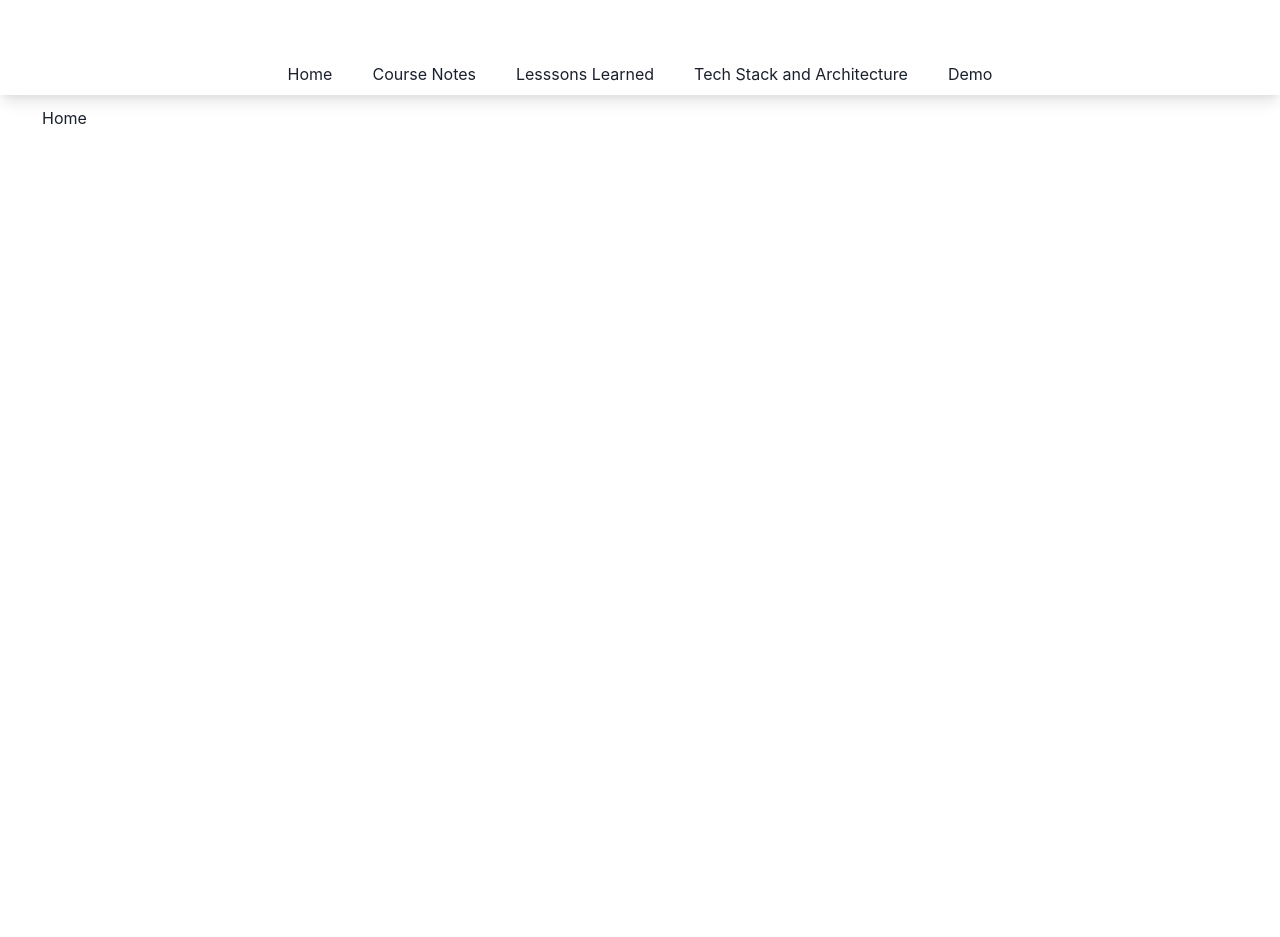
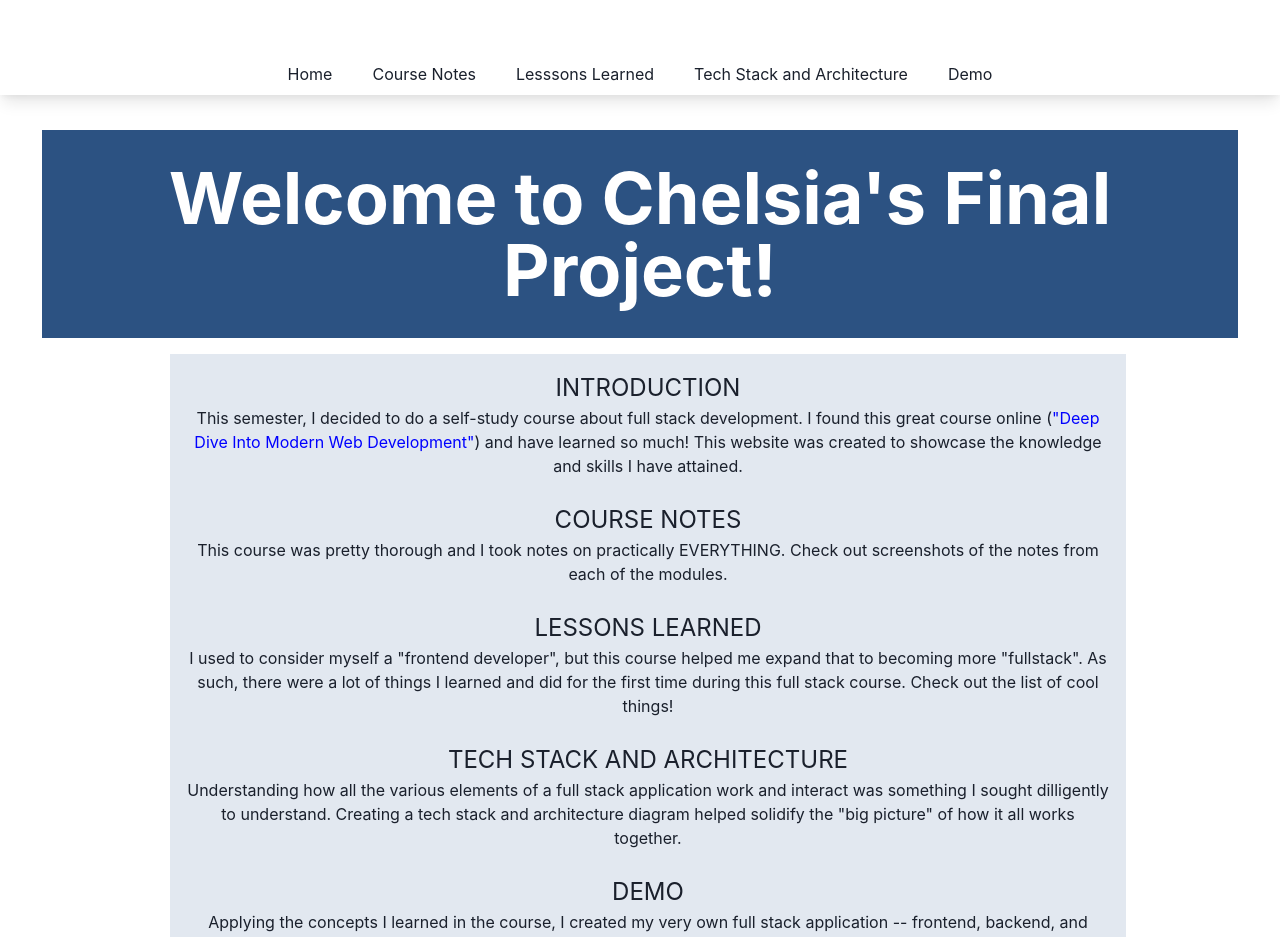
Before and after one commit to chelsialiu/showcase, a React (Create React App) app in the folder client/: page /home in a window 1280 px wide. Shown: the top 937 px of the page. Before the commit the page ends 800 px from the top, so only its background shows below. Built offline with nearby package versions, Linux system fonts and the light colour scheme.

Commit message:
Finished Home page

```diff
--- a/client/src/pages/home.js
+++ b/client/src/pages/home.js
@@ -1,4 +1,86 @@
+import { Heading, Center, Box, Text, Link } from "@chakra-ui/react";
+
 function Home() {
-  return <div>Home</div>;
+  return (
+    <>
+      <Heading
+        as="h1"
+        size="4xl"
+        textAlign="center"
+        padding="4vh"
+        marginTop="3vh"
+        color="white"
+        backgroundColor="blue.700"
+        w="100%"
+      >
+        Welcome to Chelsia's Final Project!
+      </Heading>
+      <Center>
+        <Box
+          w="80%"
+          backgroundColor="gray.200"
+          marginTop="2vh"
+          marginLeft="2vh"
+          padding="2vh"
+        >
+          <Text fontSize="2xl" textAlign="center">
+            INTRODUCTION
+            <Text fontSize="md" textAlign="center">
+              This semester, I decided to do a self-study course about full
+              stack development. I found this great course online (
+              <Link
+                color="blue"
+                href="https://fullstackopen.com/en/"
+                isExternal
+              >
+                "Deep Dive Into Modern Web Development"
+              </Link>
+              ) and have learned so much! This website was created to showcase
+              the knowledge and skills I have attained.
+            </Text>
+          </Text>
+          <br />
+          <Text fontSize="2xl" textAlign="center">
+            COURSE NOTES
+            <Text fontSize="md" textAlign="center">
+              This course was pretty thorough and I took notes on practically
+              EVERYTHING. Check out screenshots of the notes from each of the
+              modules.
+            </Text>
+          </Text>
+          <br />
+          <Text fontSize="2xl" textAlign="center">
+            LESSONS LEARNED
+            <Text fontSize="md" textAlign="center">
+              I used to consider myself a "frontend developer", but this course
+              helped me expand that to becoming more "fullstack". As such, there
+              were a lot of things I learned and did for the first time during
+              this full stack course. Check out the list of cool things!
+            </Text>
+          </Text>
+          <br />
+          <Text fontSize="2xl" textAlign="center">
+            TECH STACK AND ARCHITECTURE
+            <Text fontSize="md" textAlign="center">
+              Understanding how all the various elements of a full stack
+              application work and interact was something I sought dilligently
+              to understand. Creating a tech stack and architecture diagram
+              helped solidify the "big picture" of how it all works together.
+            </Text>
+          </Text>
+          <br />
+          <Text fontSize="2xl" textAlign="center">
+            DEMO
+            <Text fontSize="md" textAlign="center">
+              Applying the concepts I learned in the course, I created my very
+              own full stack application -- frontend, backend, and database!
+              While it has very basic functionality, there are some pretty
+              fascinating and powerful things happening behind the scenes.
+            </Text>
+          </Text>
+        </Box>
+      </Center>
+    </>
+  );
 }
 export default Home;
```
